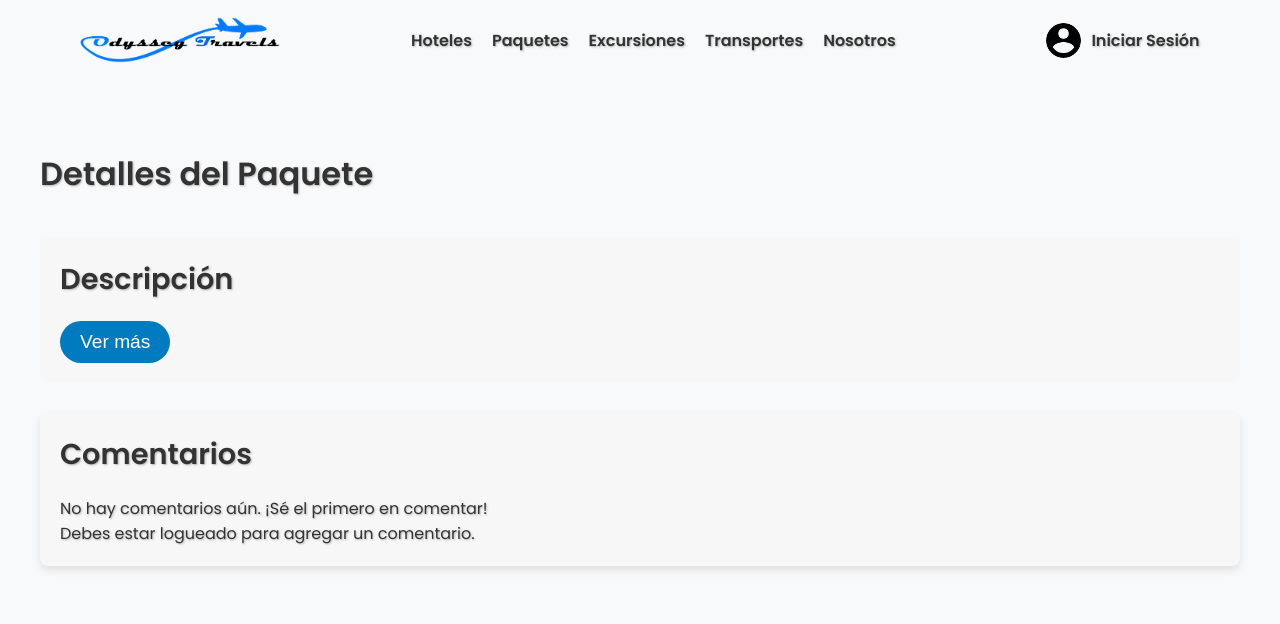
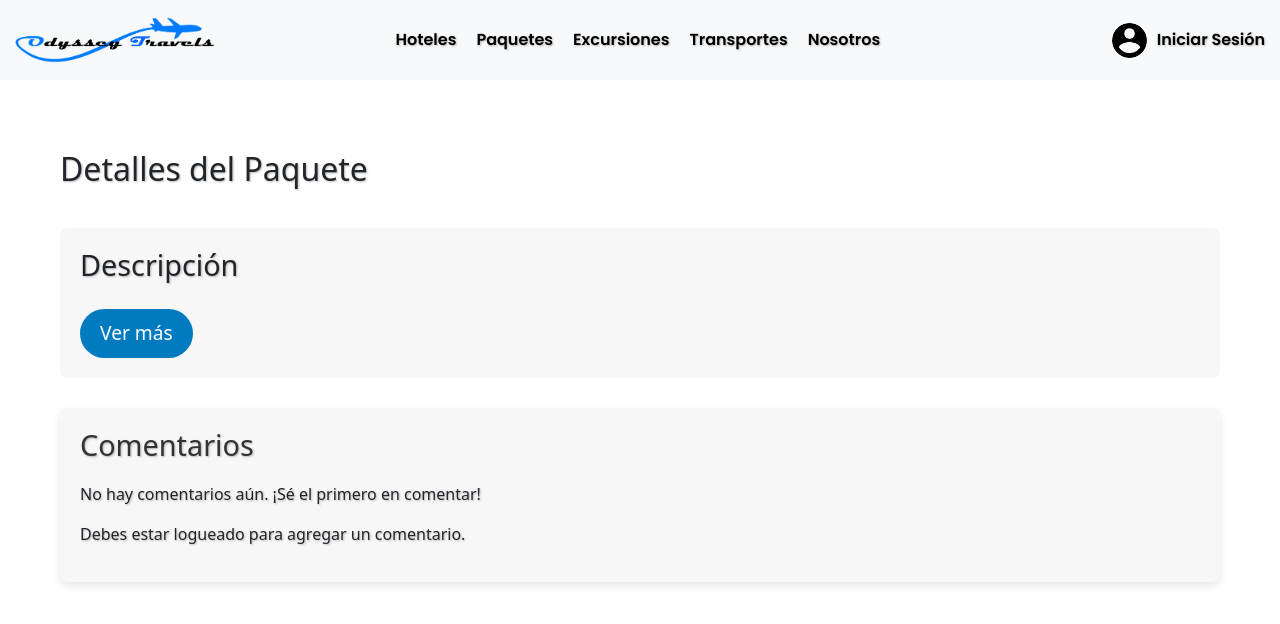
Before and after one commit to JuanFraa431/TrabajoDsw, a React app in the folder Front/: page /cardDetail in a window 1280 px wide. Shown: the top 624 px of the page. Built offline with nearby package versions, Linux system fonts and the light colour scheme.

Commit message:
responsive header

```diff
--- a/Front/package.json
+++ b/Front/package.json
@@ -8,7 +8,9 @@
   "proxy": "http://localhost:3000/",
   "dependencies": {
     "@nextui-org/react": "^2.4.6",
+    "@popperjs/core": "^2.11.8",
     "axios": "^1.7.7",
+    "bootstrap": "^5.3.3",
     "leaflet": "^1.9.4",
     "react": "^18.3.1",
     "react-datepicker": "^7.3.0",
--- a/Front/src/App.tsx
+++ b/Front/src/App.tsx
@@ -1,6 +1,7 @@
 import React from 'react';
 import { Route, Routes, useLocation } from "react-router-dom";
 import { motion, AnimatePresence } from "framer-motion";
+
 
 //components
 import Header from './components/Header';
--- a/Front/src/components/Header.tsx
+++ b/Front/src/components/Header.tsx
@@ -1,15 +1,16 @@
-import React from "react";
-import { useState, useEffect } from 'react';
+import React, { useState, useEffect } from "react";
+import { Link, useNavigate } from "react-router-dom";
 import "../styles/Header.css";
 import userIcon from "../images/user-icon.png";
 import logo from "../images/logoFinal2.png";
-import { Link, useNavigate } from "react-router-dom";
 import { handleLinkClick } from "../services/searchService";
 import { Cliente } from "../interface/cliente.js";
+import 'bootstrap/dist/css/bootstrap.min.css';
+import 'bootstrap/dist/js/bootstrap.bundle.min.js';
 
 const Header = () => {
-
     const [cliente, setCliente] = useState<Cliente | null>(null);
+    const navigate = useNavigate();
 
     useEffect(() => {
         const storedCliente = localStorage.getItem('user');
@@ -18,33 +19,27 @@ const Header = () => {
         }
     }, []);
 
-    const navigate = useNavigate();
-
     return (
         <header className="header">
             <div className="logo">
-                <Link to="/" ><img src={logo} alt="Logo"/></Link>
+                <Link to="/"><img src={logo} alt="Logo" /></Link>
             </div>
-            <nav className="nav">
+
+            <nav className="nav d-none d-lg-flex justify-content-center align-items-center">
                 <ul>
-                    <li>
-                        <Link to="/hoteles" >Hoteles</Link>
-                    </li>
+                    <li><Link to="/hoteles">Hoteles</Link></li>
                     <li>
                         <Link to="/paquetes" onClick={(event) => handleLinkClick(event, 'paquete/user', 'paquetes', navigate)}>Paquetes</Link>
                     </li>
                     <li>
                         <Link to="/excursiones" onClick={(event) => handleLinkClick(event, 'excursion', 'excursiones', navigate)}>Excursiones</Link>
                     </li>
-                    <li>
-                        <Link to="/transportes">Transportes</Link>
-                    </li>
-                    <li>
-                        <Link to="/nosotros">Nosotros</Link>
-                    </li>
+                    <li><Link to="/transportes">Transportes</Link></li>
+                    <li><Link to="/nosotros">Nosotros</Link></li>
                 </ul>
             </nav>
-            <div className="user">
+
+            <div className="user d-none d-lg-flex align-items-center ms-3">
                 <img src={cliente ? cliente.imagen : userIcon} alt="User Icon" className="user-icon" />
                 {cliente ? (
                     <a
@@ -57,9 +52,46 @@ const Header = () => {
                         {cliente.nombre} {cliente.apellido}
                     </a>
                 ) : (
-                    <a href="/login">Iniciar Sesión</a>
+                    <Link to="/login" className="boton-inicia_sesion">Iniciar Sesión</Link>
                 )}
             </div>
+
+            <nav className="navbar navbar-expand-lg d-lg-none">
+                <button className="navbar-toggler" type="button" data-bs-toggle="offcanvas" data-bs-target="#offcanvasNavbar" aria-controls="offcanvasNavbar" aria-label="Toggle navigation">
+                    <span className="navbar-toggler-icon"></span>
+                </button>
+                <div className="offcanvas offcanvas-end" tabIndex={-1} id="offcanvasNavbar" aria-labelledby="offcanvasNavbarLabel">
+                    <div className="offcanvas-header">
+                        <h5 className="offcanvas-title" id="offcanvasNavbarLabel">Menú</h5>
+                        <button type="button" className="btn-close" data-bs-dismiss="offcanvas" aria-label="Close"></button>
+                    </div>
+                    <div className="offcanvas-body">
+                        <ul className="navbar-nav">
+                            <li className="nav-item"><Link className="nav-link" to="/hoteles">Hoteles</Link></li>
+                            <li className="nav-item"><Link className="nav-link" to="/paquetes" onClick={(event) => handleLinkClick(event, 'paquete/user', 'paquetes', navigate)}>Paquetes</Link></li>
+                            <li className="nav-item"><Link className="nav-link" to="/excursiones" onClick={(event) => handleLinkClick(event, 'excursion', 'excursiones', navigate)}>Excursiones</Link></li>
+                            <li className="nav-item"><Link className="nav-link" to="/transportes">Transportes</Link></li>
+                            <li className="nav-item"><Link className="nav-link" to="/nosotros">Nosotros</Link></li>
+                        </ul>
+                        <div className="user-offcanvas mt-3">
+                            <img src={cliente ? cliente.imagen : userIcon} alt="User Icon" className="user-icon" />
+                            {cliente ? (
+                                <a
+                                    href="/detalleCliente"
+                                    onClick={(event) => {
+                                        event.preventDefault();
+                                        navigate('/detalleCliente', { state: { cliente } });
+                                    }}
+                                >
+                                    {cliente.nombre} {cliente.apellido}
+                                </a>
+                            ) : (
+                                <Link to="/login" className="boton-inicia_sesion">Iniciar Sesión</Link>
+                            )}
+                        </div>
+                    </div>
+                </div>
+            </nav>
         </header>
     );
 };
--- a/Front/src/styles/Header.css
+++ b/Front/src/styles/Header.css
@@ -3,10 +3,15 @@
 .header {
     font-family: 'Poppins', sans-serif;
     display: flex;
-    justify-content: space-around;
+    justify-content: space-between;
     align-items: center;
     padding: 15px;
     background-color: #f8f9fa;
+}
+
+a{
+    color: black !important;
+    text-decoration: none !important;
 }
 
 .logo img {
@@ -14,6 +19,12 @@
     height: 50px;
     object-fit: contain;
     vertical-align: middle;
+}
+
+.nav {
+    display: flex;
+    flex: 1;
+    justify-content: center;
 }
 
 .nav ul {
@@ -42,6 +53,8 @@
 .user {
     display: flex;
     align-items: center;
+    margin-left: auto;
+    padding-left: 15px;
     font-weight: 600;
     color: #333;
 }
@@ -55,8 +68,32 @@
 }
 
 .user a:hover {
-    color: #007bff;
+    color: #007bff !important;
     transform: scale(1.05);
     transition: color 0.3s, transform 0.3s;
     cursor: pointer;
 }
+
+.boton-inicia_sesion{
+    text-decoration: none;
+}
+
+@media (max-width: 992px) {
+    .nav {
+        display: none;
+    }
+
+    .navbar-toggler {
+        display: inline-block;
+    }
+
+    .offcanvas .navbar-nav .nav-link {
+        font-weight: 600;
+        color: #333;
+        transition: color 0.3s;
+    }
+
+    .offcanvas .navbar-nav .nav-link:hover {
+        color: #007bff;
+    }
+}
```
Also changed, not shown: 2 other files (tests, documents, lock files or other folders).
